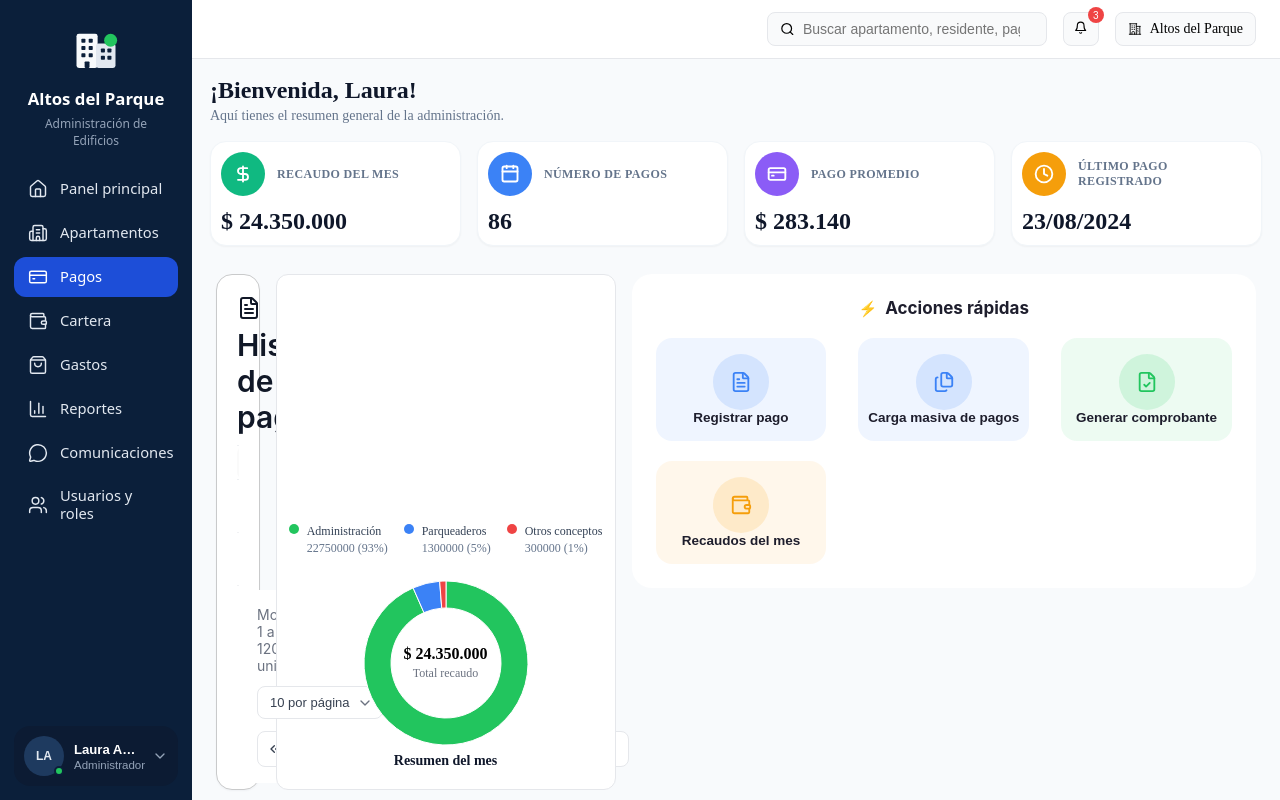
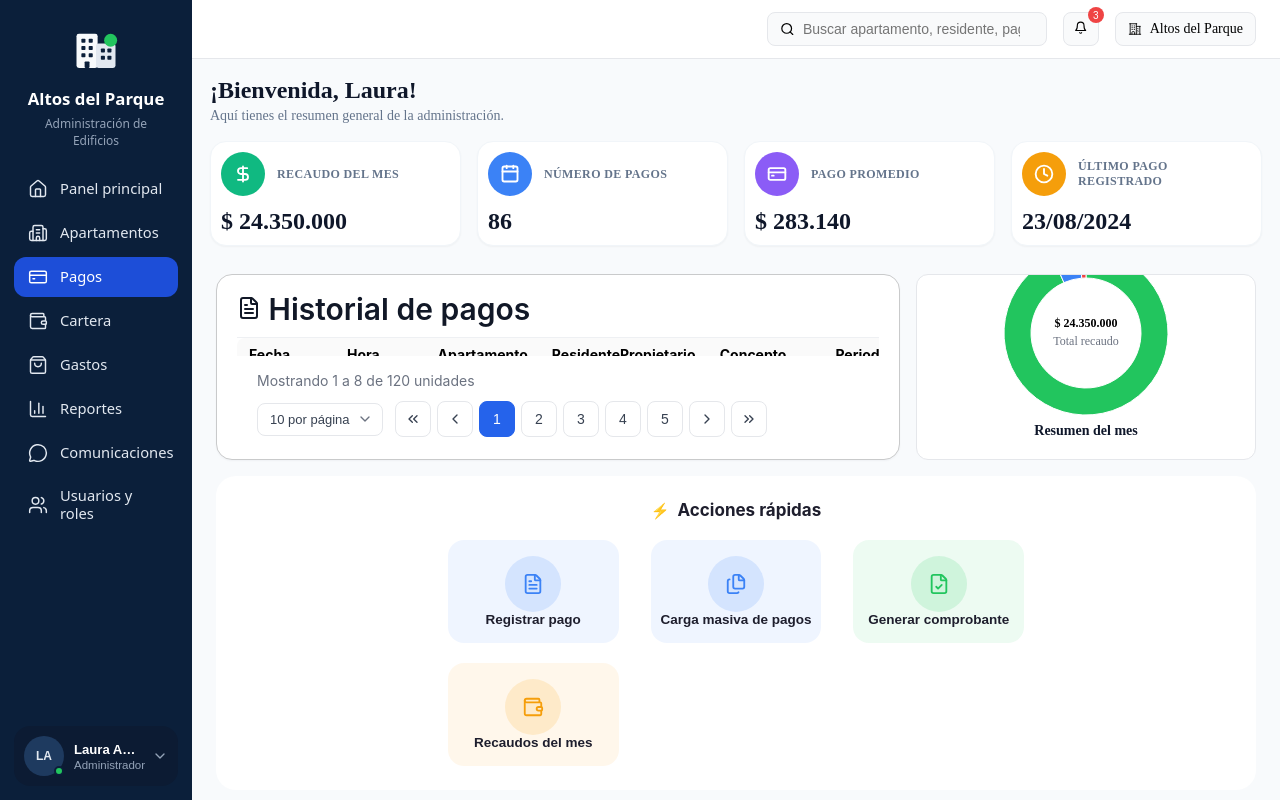
Before and after one commit to StartupName/admin-software, a React (Vite) app: page /payments in a window 1280 px wide. Built offline with nearby package versions, Linux system fonts and the light colour scheme.

Commit message:
fix(modules-payments): adjust table donut layout for Designer
- Keep table and donut on one row; move QuickActions below.
- Style download icon via CSS class instead of inline blue.
- Tighten donut center text for long currency values.

```diff
--- a/src/modules/payments/Payments.css
+++ b/src/modules/payments/Payments.css
@@ -1,8 +1,16 @@
+.payments-body{
+    margin: 10px 24px;
+    display: flex;
+    flex-direction: column;
+    gap: 16px;
+    min-height: 0;
+}
+
 .payments-table{
     min-height: 0;
-    margin: 10px 24px;
     display: flex;
     flex-direction: row;
+    flex-wrap: wrap;
     gap: 16px;
     align-items: flex-start;
 }
@@ -17,6 +25,24 @@
     flex-shrink: 0;
     width: 340px;
     max-width: 100%;
+}
+
+/* Long donut center values (e.g. currency) — scoped to Payments */
+.payments-table .centerLabel span{
+    font-size: 12px;
+    line-height: 1.15;
+    max-width: 7.5rem;
+    word-break: break-word;
+}
+
+.payments-download-icon{
+    color: #2563eb;
+    cursor: pointer;
+    flex-shrink: 0;
+}
+
+.payments-download-icon:hover{
+    color: #1d4ed8;
 }
 
 .transfer, .cash{
--- a/src/modules/payments/Payments.jsx
+++ b/src/modules/payments/Payments.jsx
@@ -100,8 +100,7 @@ export default function Payments(){
                     {value ? (
                         <ArrowDownToLine
                             size={20}
-                            color="blue"
-                            cursor="pointer"
+                            className="payments-download-icon"
                             onClick={download}
                         />
                     ) : null}
@@ -167,6 +166,7 @@ export default function Payments(){
                 adminName={navData.adminName}
                 showDatePicker={false}
             />
+            <div className="payments-body">
                 <div className="payments-table">
                     <TableComponent
                         icon={<FileText />}
@@ -181,7 +181,8 @@ export default function Payments(){
                         centerValue={chartData.centerValue}
                         centerLabel={chartData.centerLabel}
                     />
-                <QuickActionsComponent actions={quickActions} />
+                </div>
+                <QuickActionsComponent actions={quickActions} className="payments-quick-actions" />
             </div>
             {selectedRecord && (
                 <div className="payments-modal-overlay" onClick={closeModal}>
```
Lines whose indentation alone changed are shown as unchanged.
